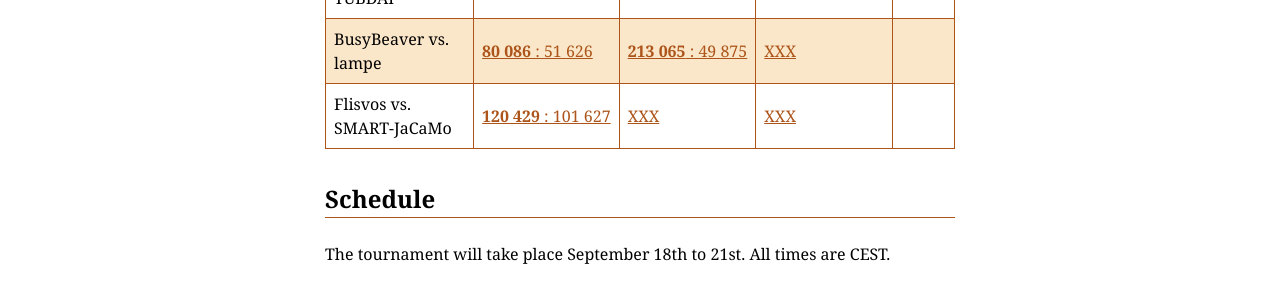
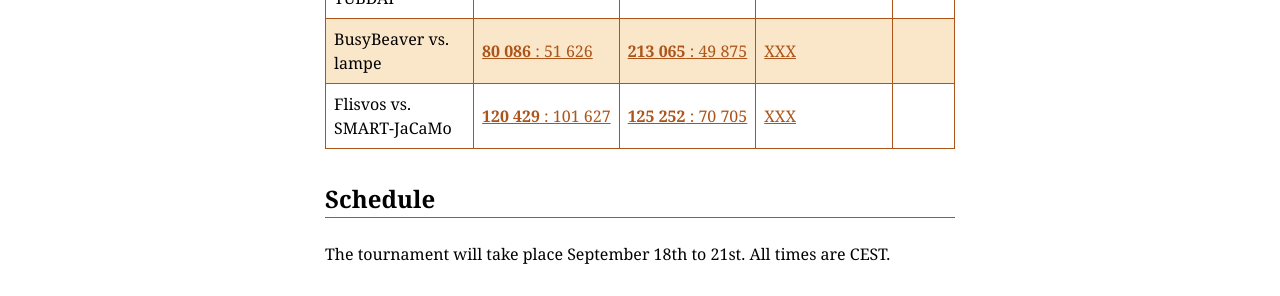
Before and after one commit to agentcontest/agentcontest.github.io, a Jekyll site: the page built from 2017/index.md, in a window 1280 px wide and 900 px high, scrolled down 942 px. Shown: the part 155-451 px from the top of the window. Built offline with Jekyll 4.4.1, drawn with Linux system fonts in a browser that asks for light colours.

Commit message:
flisvos vs jacomo sim 2

```diff
--- a/2017/index.md
+++ b/2017/index.md
@@ -27,7 +27,7 @@
 Chameleon vs. lampe | [38&nbsp;716&nbsp;:&nbsp;**210&nbsp;129**](/2017/replays/?2017-09-18-14-08-13-2017-MAPC-Sim1) | [-5&nbsp;060&nbsp;:&nbsp;**160&nbsp;596**](/2017/replays/?2017-09-18-14-08-13-2017-MAPC-Sim2) | [**23&nbsp;787**&nbsp;:&nbsp;1&nbsp;709](/2017/replays/?2017-09-18-14-08-13-2017-MAPC-Sim3) | 2 : 6
 Flisvos vs. TUBDAI | [**154&nbsp;675**&nbsp;:&nbsp;2&nbsp;564](/2017/replays/?2017-09-18-16-02-09-2017-MAPC-Sim1) | [**108&nbsp;436**&nbsp;:&nbsp;30&nbsp;650](/2017/replays/?2017-09-18-16-02-09-2017-MAPC-Sim2) | [**132&nbsp;340**&nbsp;:&nbsp;16&nbsp;183](/2017/replays/?2017-09-18-16-02-09-2017-MAPC-Sim3) | 9 : 0
 BusyBeaver vs. lampe | [**80&nbsp;086**&nbsp;:&nbsp;51&nbsp;626](/2017/replays/?2017-09-18-17-03-42-2017-MAPC-Sim1) | [**213&nbsp;065**&nbsp;:&nbsp;49&nbsp;875](/2017/replays/?2017-09-18-17-03-42-2017-MAPC-Sim2) | [XXX](/2017/replays/?2017-09-18-17-03-42-2017-MAPC-Sim3) |
-Flisvos vs. SMART&#8209;JaCaMo | [**120&nbsp;429**&nbsp;:&nbsp;101&nbsp;627](/2017/replays/?2017-09-18-18-04-42-2017-MAPC-Sim1) | [XXX](/2017/replays/?2017-09-18-18-04-42-2017-MAPC-Sim2) | [XXX](/2017/replays/2017-09-18-18-04-42-2017-MAPC-Sim3) |
+Flisvos vs. SMART&#8209;JaCaMo | [**120&nbsp;429**&nbsp;:&nbsp;101&nbsp;627](/2017/replays/?2017-09-18-18-04-42-2017-MAPC-Sim1) | [**125&nbsp;252**&nbsp;:&nbsp;70&nbsp;705](/2017/replays/?2017-09-18-18-04-42-2017-MAPC-Sim2) | [XXX](/2017/replays/2017-09-18-18-04-42-2017-MAPC-Sim3) |
 
 ### Schedule
 
```
